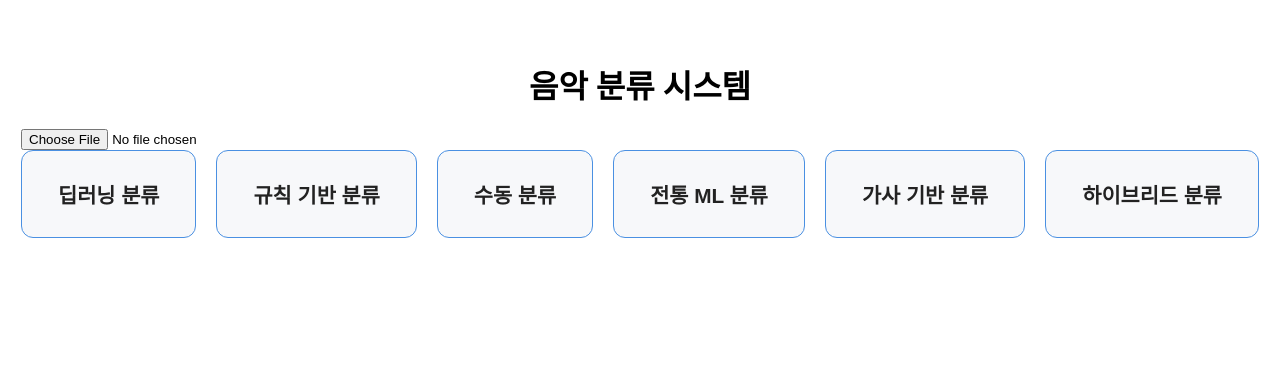
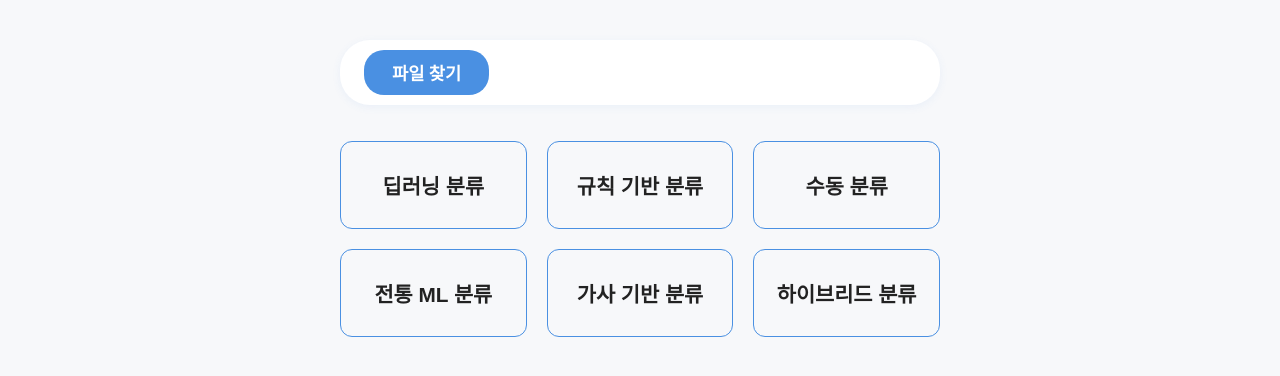
Before and after one commit to imsang27/Music-Classification, a Flask app: page / in a window 1280 px wide. Shown: the top 376 px of the page. Run offline with Flask 3, Linux system fonts and the light colour scheme.

Commit message:
UI: 파일 업로드 인터페이스 개선 및 스타일 추가
- 파일 업로드 영역을 추가하고, 사용자 친화적인 파일 선택 버튼을 구현하여 UX를 향상시킴
- 배경색 및 버튼 스타일을 수정하여 시각적 일관성을 높임
- 파일 이름 표시 기능을 추가하여 사용자가 선택한 파일을 쉽게 확인할 수 있도록 개선함

```diff
--- a/webapp/templates/index.html
+++ b/webapp/templates/index.html
@@ -7,6 +7,7 @@
         body {
             margin: 0;
             padding: 0;
+            background: #f7f8fa;
         }
         .center-container {
             display: flex;
@@ -14,14 +15,55 @@
             align-items: center;
             margin-top: 40px;
         }
+        .file-search-bar {
+            display: flex;
+            align-items: center;
+            background: #fff;
+            border-radius: 30px;
+            box-shadow: 0 2px 8px rgba(74,144,226,0.08);
+            padding: 10px 24px;
+            margin-bottom: 36px;
+            min-width: 420px;
+        }
+        .file-label {
+            background: #4a90e2;
+            color: #fff;
+            font-weight: bold;
+            border-radius: 20px;
+            padding: 10px 28px;
+            cursor: pointer;
+            font-size: 1.1rem;
+            margin-right: 18px;
+            border: none;
+            transition: background 0.2s;
+        }
+        .file-label:hover {
+            background: #357ab8;
+        }
+        #file-name {
+            color: #222;
+            font-size: 1rem;
+            min-width: 120px;
+            max-width: 220px;
+            overflow: hidden;
+            text-overflow: ellipsis;
+            white-space: nowrap;
+        }
+        input[type="file"] {
+            display: none;
+        }
         .button-group {
-            display: flex;
-            gap: 20px;
+            display: grid;
+            grid-template-columns: repeat(3, 1fr);
+            grid-gap: 20px;
+            width: 600px;
             margin-bottom: 30px;
         }
         .big-btn {
             font-size: 1.3rem;
-            padding: 28px 36px;
+            min-width: 0;
+            width: 100%;
+            padding: 28px 0;
             border-radius: 12px;
             border: 1px solid #4a90e2;
             background: #f7f8fa;
@@ -47,9 +89,12 @@
 </head>
 <body>
     <div class="center-container">
-        <h1>음악 분류 시스템</h1>
         <form action="{{ url_for('classify') }}" method="post" enctype="multipart/form-data">
-            <input type="file" name="audio_file" required>
+            <div class="file-search-bar">
+                <label for="audio_file" class="file-label">파일 찾기</label>
+                <input type="file" id="audio_file" name="audio_file" required onchange="updateFileName()">
+                <span id="file-name"></span>
+            </div>
             <div class="button-group">
                 <button type="submit" class="big-btn" name="action" value="cnn">딥러닝 분류</button>
                 <button type="submit" class="big-btn" name="action" value="rule">규칙 기반 분류</button>
@@ -64,5 +109,12 @@
             <pre>{{ prediction }}</pre>
         {% endif %}
     </div>
+    <script>
+        function updateFileName() {
+            const input = document.getElementById('audio_file');
+            const fileName = input.files.length > 0 ? input.files[0].name : '';
+            document.getElementById('file-name').textContent = fileName;
+        }
+    </script>
 </body>
 </html>
```
